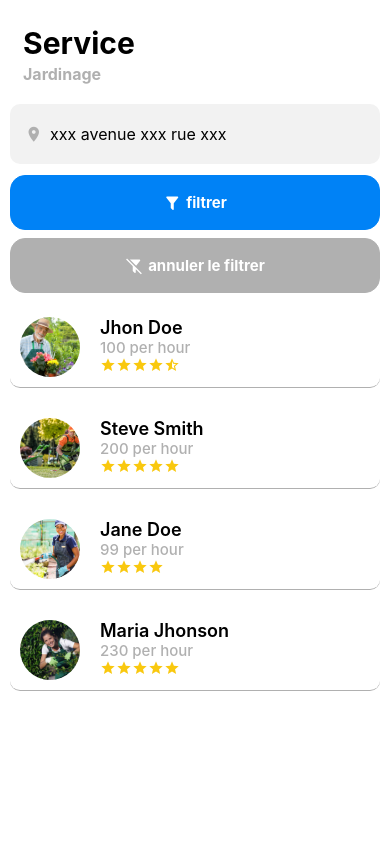
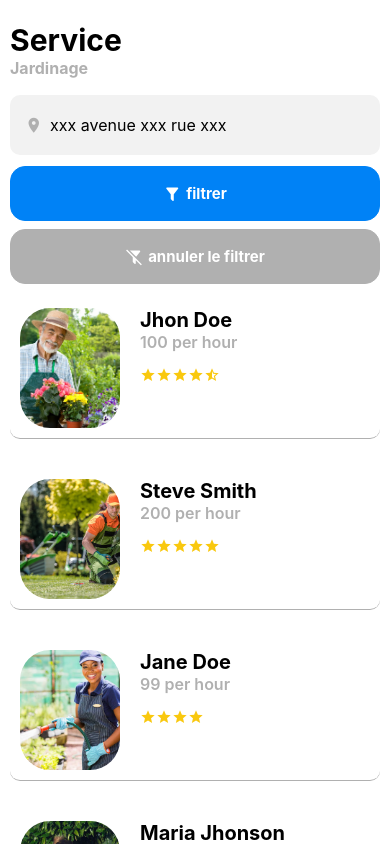
Before and after one commit to Ayman-shaim1/Home-Services, a React Native app: screen / in a window 390 px wide. Built offline with nearby package versions, Linux system fonts and the light colour scheme.

Commit message:
work on search filter

```diff
--- /dev/null
+++ b/app/components/BottomModal.js
@@ -0,0 +1,46 @@
+import { Modal, StyleSheet,View } from "react-native";
+import CloseButton from "./CloseButton";
+import colors from "../config/colors";
+
+export default function BottomModal({ visible = false , children, onClose }){
+    return  (
+        <Modal visible={visible} style={styles.modal}  animationType="slide" transparent={true}>
+            <View style={styles.modalWrapper}>
+                <View style={styles.modalContent}>
+                    <CloseButton style={styles.btnClose} onPress={onClose}/>
+                    {children}
+                </View>
+            </View>
+        </Modal>
+    );
+}
+
+const styles = StyleSheet.create({
+    modal:{
+        marginTop:'100%',
+        backgroundColor:colors.primary,
+    },
+    modalWrapper:{
+        paddingTop:10,
+        top:'50%',
+        height:'100%',
+        backgroundColor:colors.secondary,
+        borderRadius:20,
+        // Shadow properties for iOS
+        shadowColor: '#000',
+        shadowOffset: { width: 0, height: 2 },
+        shadowOpacity: 0.3,
+        shadowRadius: 4,
+        // Elevation property for Android
+        elevation: 20,
+    },
+    btnClose:{
+        alignSelf:'flex-end'
+    },
+    modalContent:{
+        backgroundColor:colors.white,
+        height:'100%',
+        padding:15,
+        borderRadius:20,
+    },
+});
--- /dev/null
+++ b/app/components/CloseButton.js
@@ -0,0 +1,11 @@
+import { MaterialCommunityIcons } from "@expo/vector-icons";
+import { TouchableOpacity } from "react-native";
+import colors from "../config/colors";
+
+export default function CloseButton({ onPress,style,color = colors.gray,size= 24}){
+    return (
+        <TouchableOpacity style={style} onPress={onPress}>
+            <MaterialCommunityIcons name="close" size={size} color={color}/>
+         </TouchableOpacity>
+    )
+}
--- a/app/components/Dropdown.js
+++ b/app/components/Dropdown.js
@@ -3,7 +3,7 @@ import { Text, View } from "react-native";
 export default function Dropdown(){
     return (
         <View>
-            <Text>Hello world</Text>
+            <Text>Hello</Text>
         </View>
     )
 }
--- a/app/components/EmployeItem.js
+++ b/app/components/EmployeItem.js
@@ -1,5 +1,5 @@
 import React from "react";
-import {View , Text, StyleSheet, Image, TouchableOpacity } from "react-native";
+import { View , Text, StyleSheet, Image, TouchableOpacity } from "react-native";
 import colors from "../config/colors";
 import Rating from "./Rating";
 
@@ -9,9 +9,11 @@ export default function EmployeItem({ employe }) {
             <View style={styles.wrapper}>
                 <Image source={employe.image} style={styles.image}/>
                 <View style={styles.info}>
-                    <Text style={styles.name}>{employe.name}</Text>
+                    <Text style={styles.name}>
+                        {employe.name}
+                     </Text>
                     <Text style={styles.price}>{employe.price} per hour</Text>
-                    <Rating number={employe.rating}/>
+                    <Rating number={employe.rating} style={styles.rating}/>
                 </View>
             </View>
         </TouchableOpacity>
@@ -20,7 +22,8 @@ export default function EmployeItem({ employe }) {
 
 const styles = StyleSheet.create({
     container:{
-        marginVertical:10,
+        marginTop:10,
+        marginBottom:20,
         paddingBottom:10,
         position:'relative',
         borderRadius:10,
@@ -32,8 +35,8 @@ const styles = StyleSheet.create({
         flexDirection:'row',
     },
     image:{
-        width:60,
-        height:60,
+        width:100,
+        height:120,
         borderRadius:30,
         resizeMode:'cover'
     },
@@ -41,12 +44,13 @@ const styles = StyleSheet.create({
         marginLeft:20,
     },
     name:{
-        fontSize:18,
-        fontWeight:'600',
+        fontSize:20,
+        fontWeight:'700',
+        color:colors.black,
     },
     price:{
-        fontSize:15,
-        fontWeight:'500',
+        fontSize:16,
+        fontWeight:'600',
         color:colors.gray
     },
     activities:{
@@ -59,5 +63,8 @@ const styles = StyleSheet.create({
     btn:{
         marginRight:5,
         width:160,
+    },
+    rating:{
+       marginTop:15,
     }
 })
--- a/app/components/Heading.js
+++ b/app/components/Heading.js
@@ -9,7 +9,7 @@ export default function Heading({ text, as="heading1", color="black",style }){
 
 const styles = StyleSheet.create({
     heading:{
-        margin:13,
+        marginVertical:10,
     },
     heading1: {
       fontSize: 50,
--- a/app/components/ImagePicker.js
+++ b/app/components/ImagePicker.js
@@ -4,6 +4,7 @@ import colors from "../config/colors";
 import { Camera } from 'expo-camera';
 import * as ExpoImagePicker from 'expo-image-picker';
 import { Ionicons } from '@expo/vector-icons';
+import CloseButton from "./CloseButton";
 
 export default function ImagePicker({ label }){
     const [hasCameraPermission, setHasCameraPermission] = useState(null);
@@ -46,9 +47,7 @@ export default function ImagePicker({ label }){
             <View style={styles.container}>
             {image ?
                 <View style={styles.imageContainer}>
-                    <TouchableOpacity style={styles.btnClose} onPress={() => setImage(null)}>
-                        <Ionicons name="close" size={30} color={colors.lightGray}/>
-                    </TouchableOpacity>
+                    <CloseButton onPress={() => setImage(null)} style={styles.btnClose} color={colors.white}/>
                     <Image
                         source={{ uri: image }}
                         style={styles.image} />
--- a/app/components/Rating.js
+++ b/app/components/Rating.js
@@ -2,9 +2,9 @@ import { View } from "react-native";
 import { MaterialCommunityIcons } from "@expo/vector-icons";
 import colors from "../config/colors";
 
-export default function Rating({ number }){
+export default function Rating({ number, style }){
     return (
-        <View style={{flexDirection:'row'}}>
+        <View style={[{flexDirection:'row'},{...style}]}>
              {number === 1 ?
                 <MaterialCommunityIcons color={colors.secondary} name='star' size={16}/> :
                 number === 1.5 ?
--- a/app/components/index.js
+++ b/app/components/index.js
@@ -12,7 +12,7 @@ import PackageItem from "./PackageItem";
 import EmployeItem from "./EmployeItem";
 import Rating from "./Rating";
 import Dropdown from "./Dropdown";
-
+import BottomModal from "./BottomModal";
 
 
 
@@ -20,6 +20,7 @@ import Dropdown from "./Dropdown";
 
 
 export {
+    BottomModal,
     Dropdown,
     Rating,
     EmployeItem,
--- a/app/layouts/DefaultLayout.js
+++ b/app/layouts/DefaultLayout.js
@@ -11,7 +11,7 @@ export default function DefaultLayout(){
      <Screen>
            {/* <HomeScreen/> */}
            <EmployeListScreen/>
-
+            {/* <RegisterScreen/> */}
      </Screen>
     )
 }
--- a/app/screens/EmployeListScreen.js
+++ b/app/screens/EmployeListScreen.js
@@ -1,8 +1,7 @@
 import React, { useState } from "react";
 import { StyleSheet, View,  FlatList, Modal, TouchableOpacity } from "react-native";
-import { Button, Diviser,  EmployeItem,  Heading,  TextInput } from "../components";
+import { BottomModal, Button, Diviser,  EmployeItem,  Heading,  TextInput } from "../components";
 import colors from "../config/colors";
-import {MaterialCommunityIcons} from "@expo/vector-icons";
 
 const EMPLOYES = [
     {
@@ -41,19 +40,15 @@ export default function EmployeListScreen(){
 
     return(
         <View style={styles.container}>
-            <Heading as="heading4" text={"Service"} style={{marginBottom:-10,}}/>
+            <Heading as="heading4" text={"Service"} style={{ marginBottom:-10 }}/>
             <Heading as="heading6" text={"Jardinage"} color="gray"/>
             <TextInput value={'xxx avenue xxx rue xxx'} icon={'map-marker'}/>
             <Button text={'filtrer'} icon={'filter'} color="primary" onPress={() =>  setShowFilterModal(true)}/>
             <Button text={'annuler le filtrer'} icon={'filter-off'} color="gray"/>
-            <Modal visible={showFilterModal} style={styles.modal}  animationType="slide" transparent={true}>
-                <View style={styles.filterModal}>
-                    <TouchableOpacity style={styles.closebutton} onPress={() => setShowFilterModal(false)}>
-                        <MaterialCommunityIcons name="close" size={24}/>
-                    </TouchableOpacity>
-                </View>
-            </Modal>
-            {/* <Diviser/> */}
+            <BottomModal visible={showFilterModal} onClose={() => setShowFilterModal(false)}>
+                <Heading as="heading6" text={'Chercher avec filtre'}/>
+
+            </BottomModal>
             <FlatList
                 data={EMPLOYES}
                 keyExtractor={(item) => item.id}
@@ -67,7 +62,6 @@ export default function EmployeListScreen(){
 const styles = StyleSheet.create({
     modal:{
         marginTop:'100%',
-
     },
     filterModal:{
         top:'50%',
```
